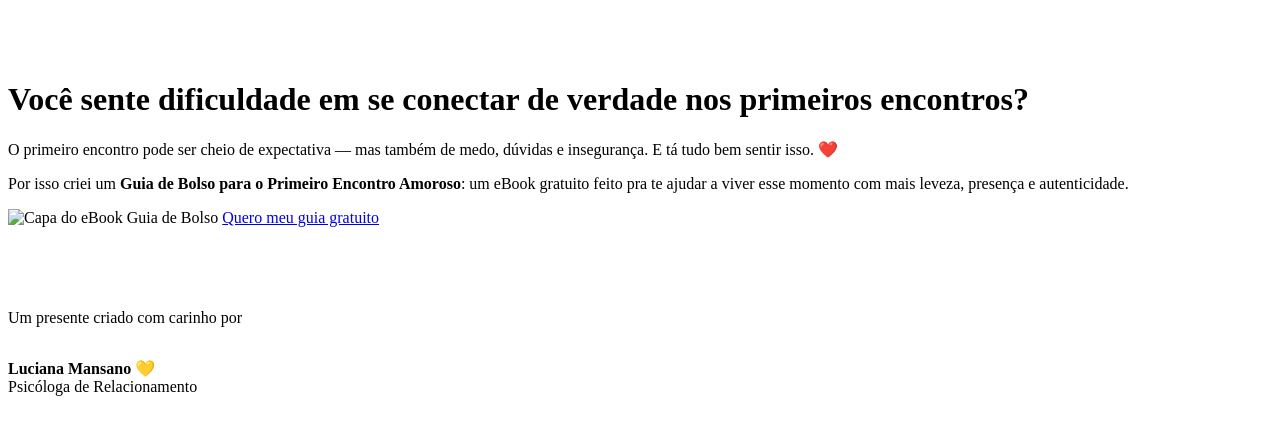
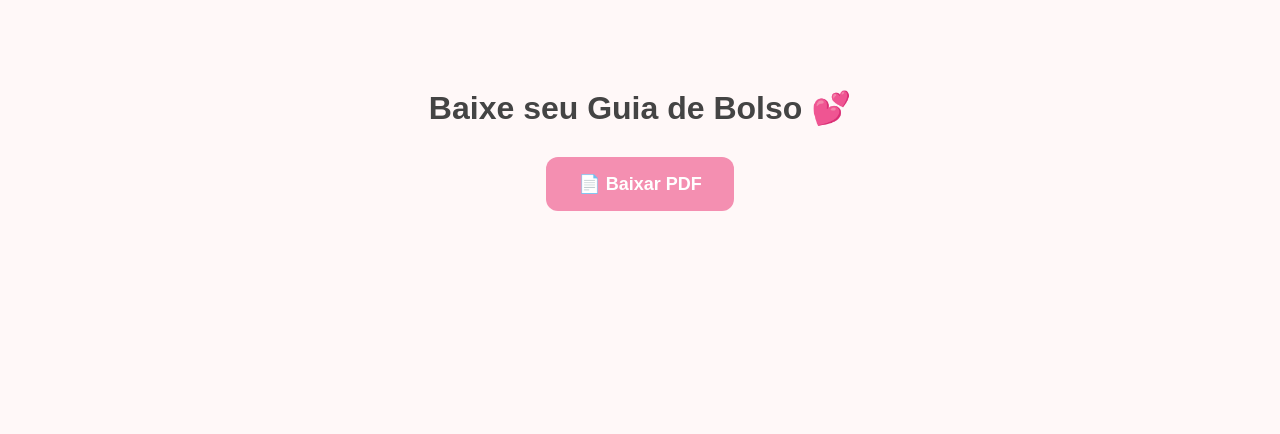
Before and after one commit to LucianaMansano/manualdebolsoparaprimeiroencontro, a plain HTML site: page index.html in a window 1280 px wide. Drawn offline with Linux system fonts and the light colour scheme.

Commit message:
Add files via upload
oficial

```diff
--- a/index.html
+++ b/index.html
@@ -1,9 +1,45 @@
-<p>&nbsp;</p>
-<p>&nbsp;</p>
-<h1>Voc&ecirc; sente dificuldade em se conectar de verdade nos primeiros encontros?</h1>
-<p>O primeiro encontro pode ser cheio de expectativa &mdash; mas tamb&eacute;m de medo, d&uacute;vidas e inseguran&ccedil;a. E t&aacute; tudo bem sentir isso. ❤️</p>
-<p>Por isso criei um <strong>Guia de Bolso para o Primeiro Encontro Amoroso</strong>: um eBook gratuito feito pra te ajudar a viver esse momento com mais leveza, presen&ccedil;a e autenticidade.</p>
-<p><img src="assets/capa-do-ebook.jpg" alt="Capa do eBook Guia de Bolso" /> <a class="cta" href="https://forms.gle/ccr922r4uZdAXrSbA" target="_blank">Quero meu guia gratuito</a></p>
-<p style="margin-top: 2rem;">&nbsp;</p>
-<p style="margin-top: 2rem;">Um presente criado com carinho por</p>
-<p style="margin-top: 2rem;"><strong>Luciana Mansano</strong> 💛<br />Psic&oacute;loga de Relacionamento</p>
+<!DOCTYPE html>
+<html lang="pt-br">
+<head>
+  <meta charset="UTF-8">
+  <title>Download do Guia de Bolso</title>
+  <style>
+    body {
+      font-family: Arial, sans-serif;
+      background-color: #fff8f8;
+      text-align: center;
+      padding: 60px;
+    }
+
+    h1 {
+      color: #444;
+      margin-bottom: 30px;
+    }
+
+    .botao-download {
+      display: inline-block;
+      padding: 16px 32px;
+      font-size: 18px;
+      background-color: #f48fb1;
+      color: white;
+      text-decoration: none;
+      border-radius: 12px;
+      font-weight: bold;
+      transition: background-color 0.3s ease;
+    }
+
+    .botao-download:hover {
+      background-color: #ec407a;
+    }
+  </style>
+</head>
+<body>
+
+  <h1>Baixe seu Guia de Bolso 💕</h1>
+
+  <a href="https://github.com/LucianaMansano/manualdebolsoparaprimeiroencontro/raw/main/EbookGuiadeBolso.pdf" class="botao-download" download>
+    📄 Baixar PDF
+  </a>
+
+</body>
+</html>
```
